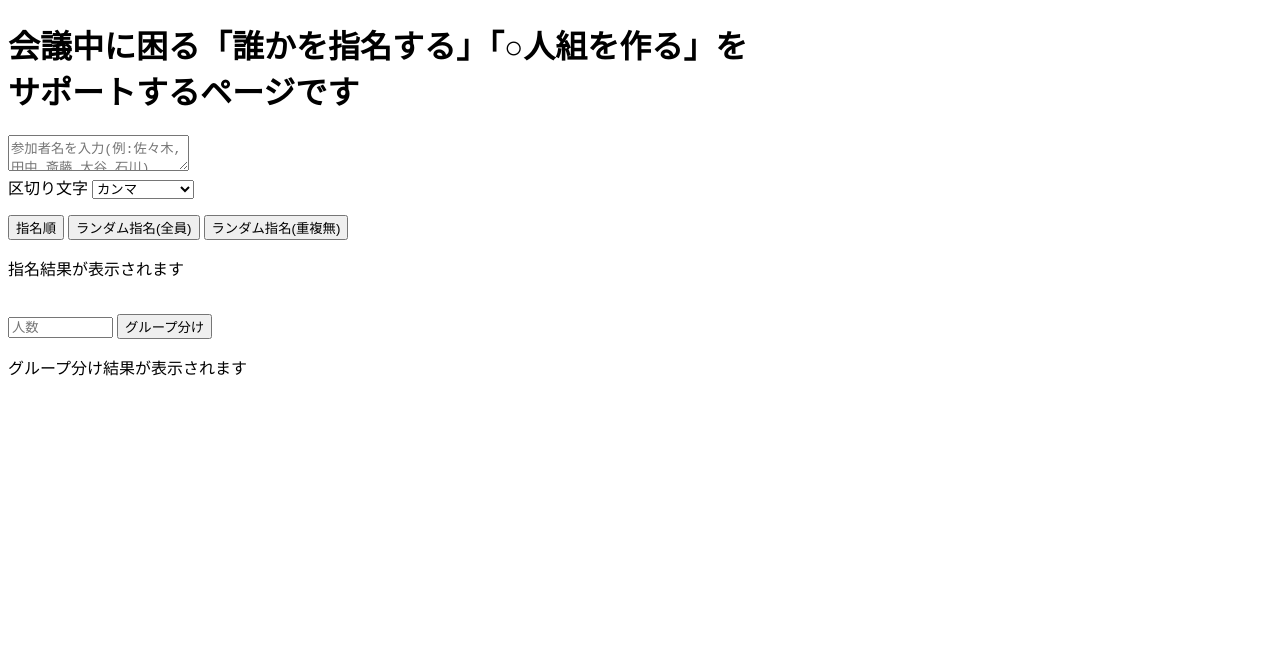
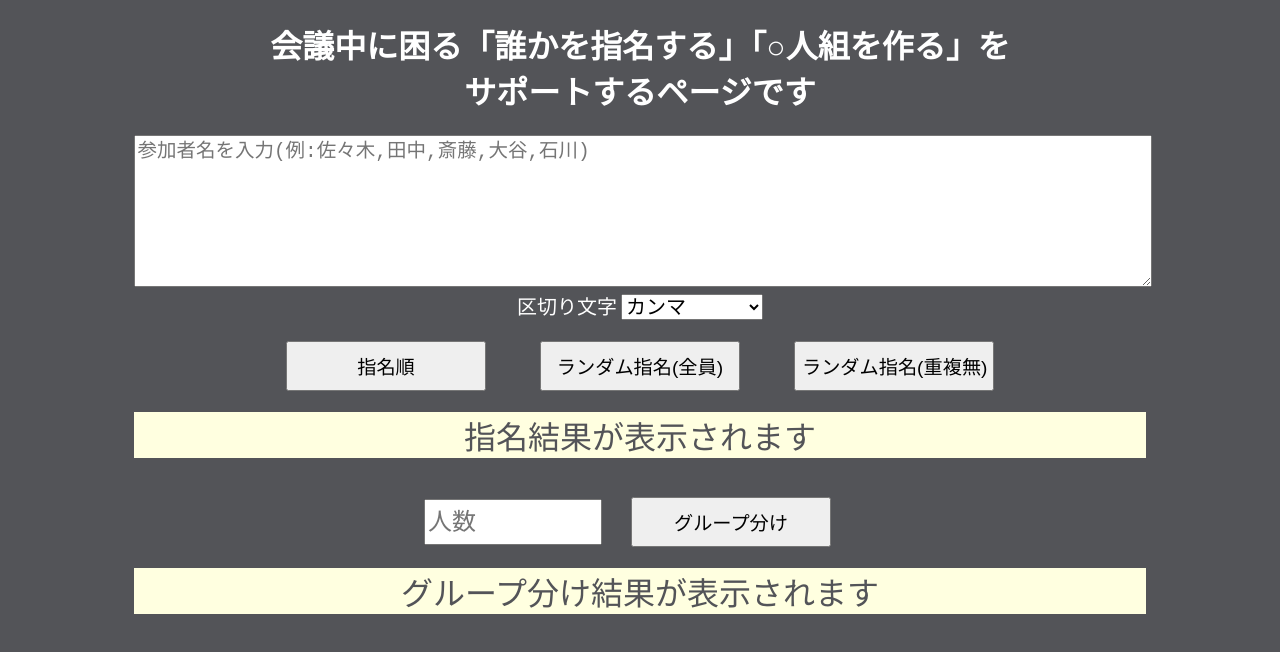
Before and after one commit to TMorikaku/TMorikaku-github.io, a plain HTML site: page index.html in a window 1280 px wide. Drawn offline with Linux system fonts and the light colour scheme.

Commit message:
Update style.css

```diff
--- a/style.css
+++ b/style.css
@@ -1 +1,49 @@
-//これから作ります
+body{
+ background-color:#535458;
+ color:white;
+ }
+
+div{
+    text-align: center;
+    font-size:200%;
+    background-color:lightyellow;
+    color:#535458;
+    margin:auto 10%;
+}
+
+h1{
+    text-align: center;
+ }
+
+ #textlist{
+    width:80%;
+    line-height: 1.5;
+    height: 7.5em;
+    font-size: 150%;
+    margin:auto 10% ;
+ }
+
+ label{
+    font-size: 125%;
+    margin:auto;
+ }
+
+p{
+  text-align: center;
+}
+
+.btn{
+    width: 200px;
+    height: 50px;
+    font-size: 120%;
+    margin:5px 25px;
+}
+
+#splits{
+    font-size: 125%;
+}
+
+#groupN{
+    font-size: 150%;
+    height: 40px;
+}
```
